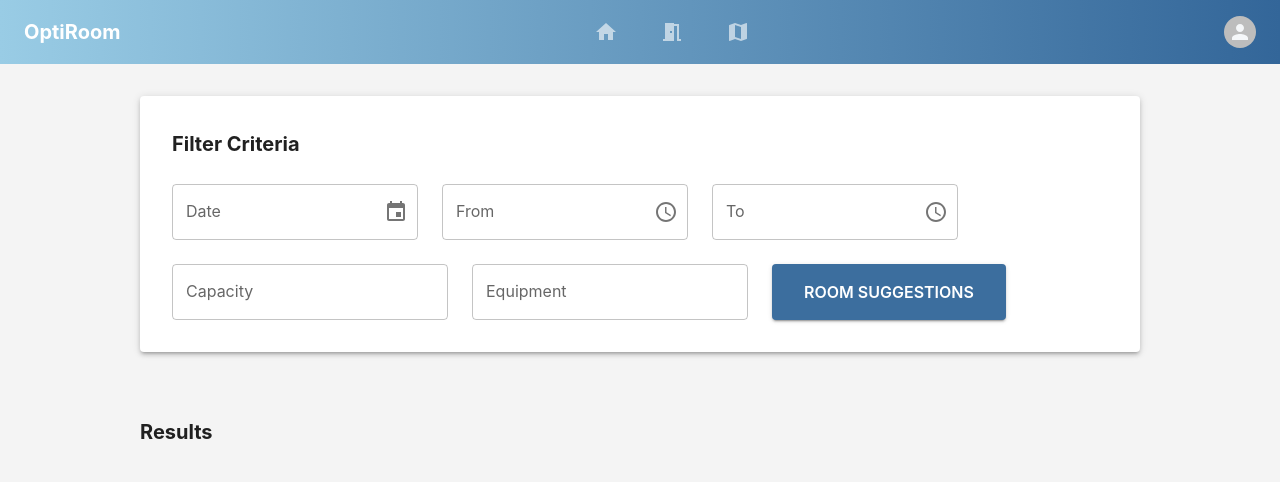
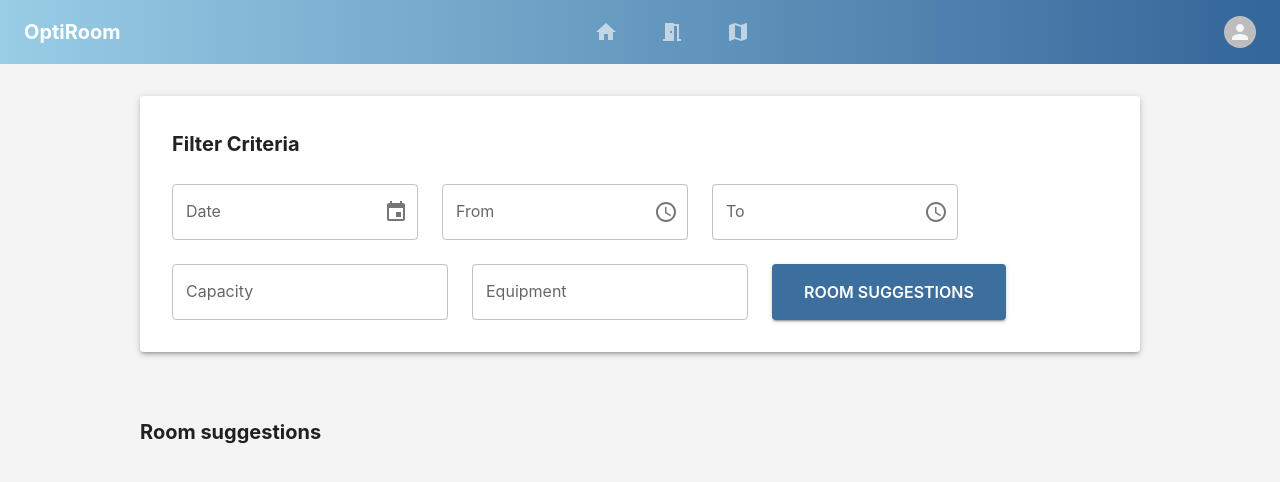
Before and after one commit to suisuiss/gen-ai, a React (Create React App) app in the folder frontend/: page /room-suggestions in a window 1280 px wide. Shown: the top 482 px of the page. Built offline with nearby package versions, Linux system fonts and the light colour scheme.

Commit message:
Update RoomSuggestions.js

```diff
--- a/frontend/src/RoomSuggestions.js
+++ b/frontend/src/RoomSuggestions.js
@@ -173,7 +173,7 @@ const RoomSuggestions = () => {
 
             {/* Results */}
             <Typography variant="h6" fontWeight="bold" gutterBottom>
-              Results
+              Room suggestions
             </Typography>
             {loading ? (
               <Typography>Loading available rooms...</Typography>
```
